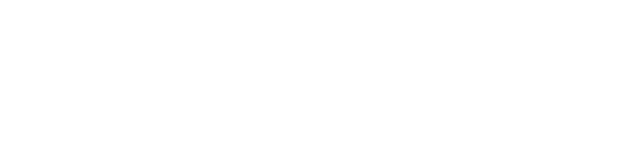
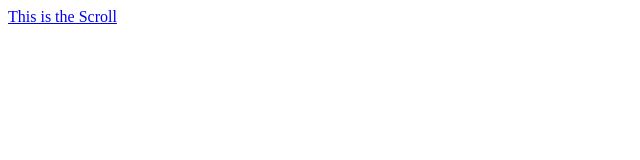
Before and after one commit to KK2468/ANTH241, a plain HTML site: page index.html in a window 1280 px wide. Shown: the whole page, without its empty margins (0-640 px from the left). Drawn offline with Linux system fonts and the light colour scheme.

Commit message:
Update index.html

```diff
--- a/index.html
+++ b/index.html
@@ -11,7 +11,8 @@
   </title>
 </head>
 
-<body style = "beige">
+<body>
+  <a href="ANTH231 Test.html"> This is the Scroll</a>
 </body>
 
 </html>
```
